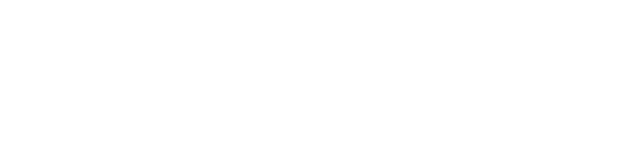
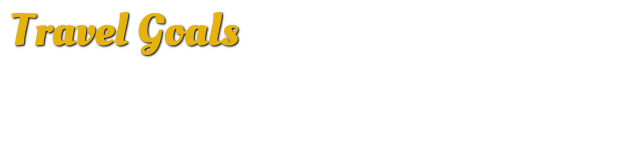
Before and after one commit to zo-88/100day_section7, a plain HTML site: page index.html in a window 1280 px wide. Shown: the whole page, without its empty margins (0-640 px from the left). Drawn offline with Linux system fonts and the light colour scheme.

Commit message:
adding logo

```diff
--- a/index.html
+++ b/index.html
@@ -8,7 +8,20 @@
       href="https://fonts.googleapis.com/css2?family=Raleway:wght@700&family=Oleo+Script:wght@700&family=Quicksand:wght@300;500;700&display=swap"
       rel="stylesheet"
     />
+    <link rel="stylesheet" href="shared.css" />
     <link rel="stylesheet" href="style.css" />
   </head>
-  <body></body>
+  <body>
+    <header>
+      <div id="page-logo">
+        <a href="/index.html">Travel Goals</a>
+      </div>
+      <nav></nav>
+    </header>
+    <main>
+      <section></section>
+      <section></section>
+    </main>
+    <footer></footer>
+  </body>
 </html>
--- /dev/null
+++ b/shared.css
@@ -0,0 +1,23 @@
+html {
+  box-sizing: border-box;
+}
+
+body {
+  margin: 0;
+  padding: 0;
+  font-family: 'Quicksand', sans-serif;
+}
+
+a {
+  text-decoration: none;
+}
+
+#page-logo a {
+  padding: 10px;
+  font-family: 'Oleo Script', sans-serif;
+  color: rgb(230, 179, 14);
+  font-size: 45px;
+  /* text-transform: uppercase; */
+  /* letter-spacing: 1px; */
+  text-shadow: 1px 1px 2px rgb(0, 0, 0);
+}
```
